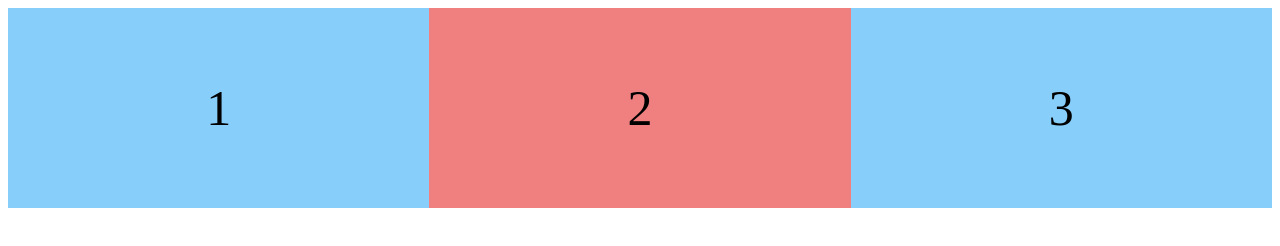
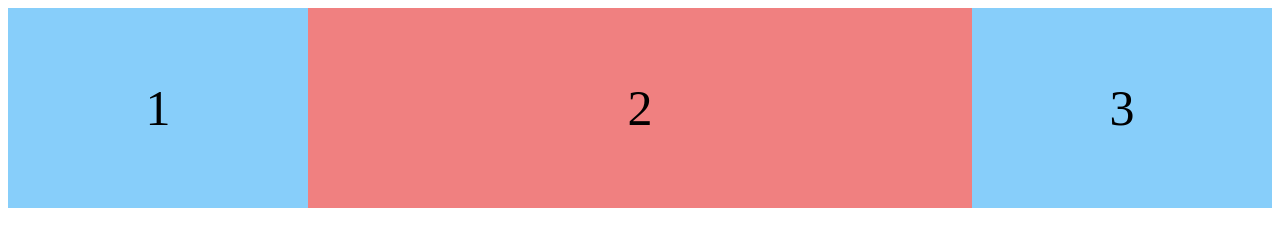
Before and after one commit to sorious77/css-master, a plain HTML site: page index.html in a window 1280 px wide. Drawn offline with Linux system fonts and the light colour scheme.

Commit message:
# 1.7 flex-basis

```diff
--- a/style.css
+++ b/style.css
@@ -8,6 +8,7 @@
 }
 
 .box {
+  flex-basis: 300px;
   background-color: lightskyblue;
   width: 500px;
   height: 200px;
```
